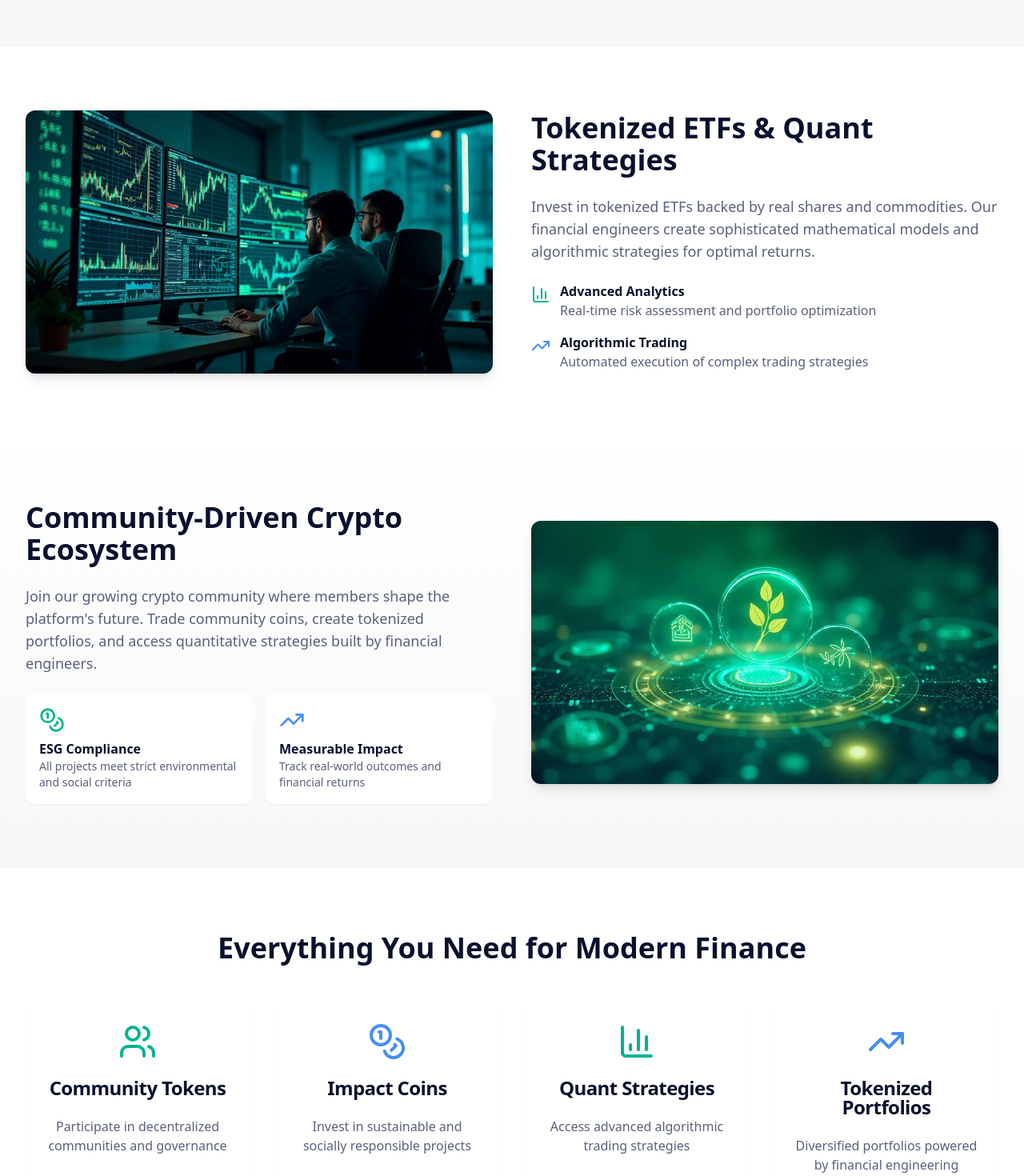
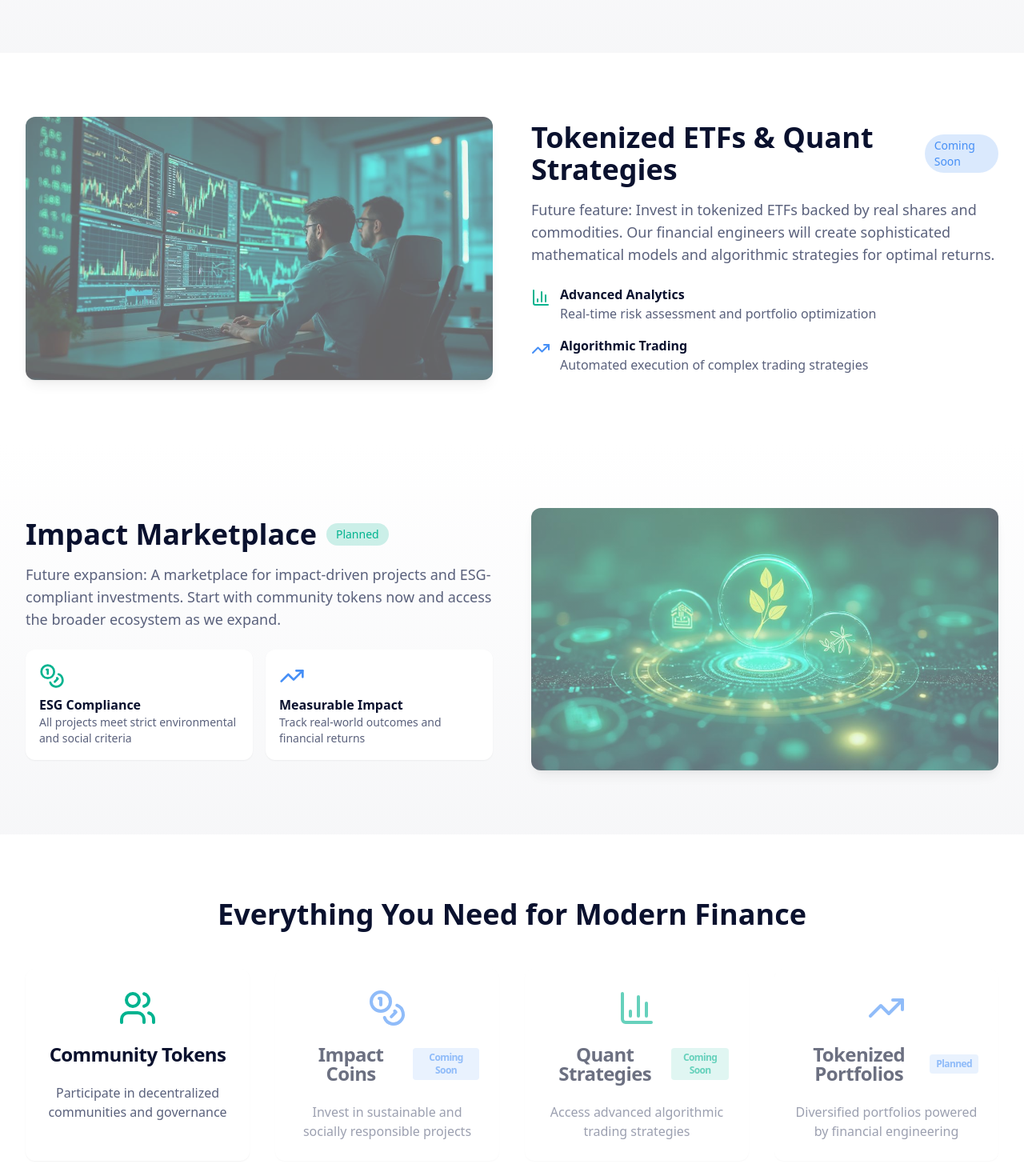
Before and after one commit to quantbasket/QB-monorepo, a React (Vite) app: page / in a window 1280 px wide. Shown: the part 1160-2630 px from the top of the page at 80% size. Built offline with nearby package versions, Linux system fonts and the light colour scheme.

Commit message:
Mark pages as planned

```diff
--- a/src/pages/Index.tsx
+++ b/src/pages/Index.tsx
@@ -24,8 +24,8 @@ const Index = () => {
                 <span className="text-qb-green block">Decentralized Access.</span>
               </h1>
               <p className="text-xl mb-8 text-gray-200">
-                Building a community-driven crypto platform where financial engineers create
-                tokenized ETFs, community coins, and mathematical trading strategies.
+                Launch your community token today! Create community-driven tokens that reward impactful actions.
+                <span className="block text-lg text-qb-green mt-2">Additional features like ETFs and quant strategies coming soon.</span>
               </p>
               <div className="flex flex-col sm:flex-row gap-4">
                 <Link to="/signup">
@@ -102,15 +102,18 @@ const Index = () => {
               <img
                 src={quantStrategiesImg}
                 alt="Quantitative Strategies"
-                className="w-full h-auto rounded-xl shadow-lg"
+                className="w-full h-auto rounded-xl shadow-lg opacity-60"
               />
             </div>
             <div>
-              <h2 className="text-4xl font-bold text-qb-navy mb-6">
-                Tokenized ETFs & Quant Strategies
-              </h2>
+              <div className="flex items-center gap-3 mb-4">
+                <h2 className="text-4xl font-bold text-qb-navy">
+                  Tokenized ETFs & Quant Strategies
+                </h2>
+                <span className="bg-qb-blue/20 text-qb-blue px-3 py-1 rounded-full text-sm font-medium">Coming Soon</span>
+              </div>
               <p className="text-lg text-qb-dark-gray mb-6">
-                Invest in tokenized ETFs backed by real shares and commodities. Our financial engineers create
+                Future feature: Invest in tokenized ETFs backed by real shares and commodities. Our financial engineers will create
                 sophisticated mathematical models and algorithmic strategies for optimal returns.
               </p>
               <div className="space-y-4">
@@ -134,17 +137,20 @@ const Index = () => {
         </div>
       </section>
 
-      {/* Impact Coins Marketplace Section */}
+      {/* Impact Marketplace Section */}
       <section className="section-gradient py-20">
         <div className="max-w-7xl mx-auto px-4 sm:px-6 lg:px-8">
           <div className="grid grid-cols-1 lg:grid-cols-2 gap-12 items-center">
             <div>
-              <h2 className="text-4xl font-bold text-qb-navy mb-6">
-                Community-Driven Crypto Ecosystem
-              </h2>
+              <div className="flex items-center gap-3 mb-4">
+                <h2 className="text-4xl font-bold text-qb-navy">
+                  Impact Marketplace
+                </h2>
+                <span className="bg-qb-green/20 text-qb-green px-3 py-1 rounded-full text-sm font-medium">Planned</span>
+              </div>
               <p className="text-lg text-qb-dark-gray mb-6">
-                Join our growing crypto community where members shape the platform's future. Trade community coins,
-                create tokenized portfolios, and access quantitative strategies built by financial engineers.
+                Future expansion: A marketplace for impact-driven projects and ESG-compliant investments.
+                Start with community tokens now and access the broader ecosystem as we expand.
               </p>
               <div className="grid grid-cols-1 md:grid-cols-2 gap-4">
                 <Card className="glass-card">
@@ -166,8 +172,8 @@ const Index = () => {
             <div className="order-first lg:order-last">
               <img
                 src={impactMarketplaceImg}
-                alt="Impact Coins Marketplace"
-                className="w-full h-auto rounded-xl shadow-lg"
+                alt="Impact Marketplace"
+                className="w-full h-auto rounded-xl shadow-lg opacity-60"
               />
             </div>
           </div>
@@ -191,30 +197,39 @@ const Index = () => {
               </CardContent>
             </Card>
 
-            <Card className="glass-card hover:shadow-xl transition-all duration-300">
+            <Card className="glass-card hover:shadow-xl transition-all duration-300 opacity-60">
               <CardHeader>
                 <Coins className="w-12 h-12 text-qb-blue mx-auto mb-4" />
-                <CardTitle className="text-qb-navy">Impact Coins</CardTitle>
+                <CardTitle className="text-qb-navy flex items-center justify-center gap-2">
+                  Impact Coins
+                  <span className="bg-qb-blue/20 text-qb-blue px-2 py-1 rounded text-xs">Coming Soon</span>
+                </CardTitle>
               </CardHeader>
               <CardContent>
                 <p className="text-qb-dark-gray">Invest in sustainable and socially responsible projects</p>
               </CardContent>
             </Card>
 
-            <Card className="glass-card hover:shadow-xl transition-all duration-300">
+            <Card className="glass-card hover:shadow-xl transition-all duration-300 opacity-60">
               <CardHeader>
                 <BarChart3 className="w-12 h-12 text-qb-green mx-auto mb-4" />
-                <CardTitle className="text-qb-navy">Quant Strategies</CardTitle>
+                <CardTitle className="text-qb-navy flex items-center justify-center gap-2">
+                  Quant Strategies
+                  <span className="bg-qb-green/20 text-qb-green px-2 py-1 rounded text-xs">Coming Soon</span>
+                </CardTitle>
               </CardHeader>
               <CardContent>
                 <p className="text-qb-dark-gray">Access advanced algorithmic trading strategies</p>
               </CardContent>
             </Card>
 
-            <Card className="glass-card hover:shadow-xl transition-all duration-300">
+            <Card className="glass-card hover:shadow-xl transition-all duration-300 opacity-60">
               <CardHeader>
                 <TrendingUp className="w-12 h-12 text-qb-blue mx-auto mb-4" />
-                <CardTitle className="text-qb-navy">Tokenized Portfolios</CardTitle>
+                <CardTitle className="text-qb-navy flex items-center justify-center gap-2">
+                  Tokenized Portfolios
+                  <span className="bg-qb-blue/20 text-qb-blue px-2 py-1 rounded text-xs">Planned</span>
+                </CardTitle>
               </CardHeader>
               <CardContent>
                 <p className="text-qb-dark-gray">Diversified portfolios powered by financial engineering</p>
@@ -231,7 +246,7 @@ const Index = () => {
             Ready to Revolutionize Your Portfolio?
           </h2>
           <p className="text-xl text-gray-200 mb-8">
-            Join thousands of forward-thinking investors who are already building wealth through our platform.
+            Start with Community Tokens today and be part of our growing ecosystem as we launch new features.
           </p>
           <Link to="/signup">
             <Button variant="qbPrimary" size="lg" className="text-lg px-12">
--- a/src/pages/Products.tsx
+++ b/src/pages/Products.tsx
@@ -18,50 +18,54 @@ const Products = () => {
         "Impact-driven economics",
         "Collective wealth building"
       ],
-      badge: "Popular",
-      color: "qb-green"
+      badge: "Available Now",
+      color: "qb-green",
+      available: true
     },
     {
       title: "Impact Coins",
       icon: Globe,
-      description: "Tokenized ETFs backed by real shares and commodities, bringing traditional assets to the blockchain.",
+      description: "Future feature: Sustainable investment tokens backed by ESG-compliant projects and impact metrics.",
       features: [
-        "Real asset backing",
-        "Fractional ownership",
-        "Blockchain transparency",
-        "Lower entry barriers",
-        "Global accessibility"
+        "ESG compliance tracking",
+        "Impact measurement",
+        "Sustainable returns",
+        "Social responsibility",
+        "Environmental benefits"
       ],
-      badge: "Sustainable",
-      color: "qb-blue"
+      badge: "Coming Soon",
+      color: "qb-blue",
+      available: false
     },
     {
       title: "Quant Strategies",
       icon: BarChart3,
-      description: "Mathematical trading strategies with advanced model implementations and algorithmic systems.",
+      description: "Planned feature: Mathematical trading strategies with advanced model implementations and algorithmic systems.",
       features: [
-        "Mathematically backed tokens",
+        "Mathematically backed models",
         "Algorithmic execution",
-        "Mathematical precision",
-        "Risk-optimized models",
-        "Quantitative engineering"
+        "Risk optimization",
+        "Quantitative analysis",
+        "Professional strategies"
       ],
-      badge: "Advanced",
-      color: "qb-green"
+      badge: "Coming Soon",
+      color: "qb-green",
+      available: false
     },
     {
       title: "Tokenized Portfolios",
       icon: TrendingUp,
-      description: "Community-created portfolios combining multiple assets and strategies into tradeable token baskets.",
+      description: "Future expansion: Community-created portfolios combining multiple assets and strategies into tradeable token baskets.",
       features: [
-        "Community-designed baskets",
-        "Multi-strategy integration",
+        "Multi-asset baskets",
+        "Strategy combination",
         "Transparent composition",
-        "Tokenized liquidity",
-        "Collective intelligence"
+        "Community management",
+        "Diversified exposure"
       ],
-      badge: "Professional",
-      color: "qb-blue"
+      badge: "Planned",
+      color: "qb-blue",
+      available: false
     }
   ];
 
@@ -86,13 +90,16 @@ const Products = () => {
         <div className="max-w-7xl mx-auto px-4 sm:px-6 lg:px-8">
           <div className="grid grid-cols-1 lg:grid-cols-2 gap-8">
             {products.map((product, index) => (
-              <Card key={index} className="glass-card hover:shadow-xl transition-all duration-300">
+              <Card key={index} className={`glass-card hover:shadow-xl transition-all duration-300 ${!product.available ? 'opacity-70' : ''}`}>
                 <CardHeader>
                   <div className="flex items-center justify-between mb-4">
                     <div className={`w-12 h-12 bg-${product.color}/20 rounded-lg flex items-center justify-center`}>
                       <product.icon className={`w-6 h-6 text-${product.color}`} />
                     </div>
-                    <Badge variant="secondary" className="bg-qb-green/20 text-qb-green">
+                    <Badge
+                      variant="secondary"
+                      className={product.available ? "bg-qb-green/20 text-qb-green" : "bg-qb-blue/20 text-qb-blue"}
+                    >
                       {product.badge}
                     </Badge>
                   </div>
@@ -113,8 +120,12 @@ const Products = () => {
                     </ul>
                   </div>
 
-                  <Button variant="qbPrimary" className="w-full">
-                    Learn More
+                  <Button
+                    variant={product.available ? "qbPrimary" : "qbSecondary"}
+                    className="w-full"
+                    disabled={!product.available}
+                  >
+                    {product.available ? "Get Started" : "Coming Soon"}
                     <ArrowRight className="ml-2 w-4 h-4" />
                   </Button>
                 </CardContent>
@@ -230,7 +241,7 @@ const Products = () => {
             Ready to Explore Our Products?
           </h2>
           <p className="text-xl text-gray-200 mb-8">
-            Join our platform and start building your diversified portfolio today.
+            Start with Community Tokens and be part of our ecosystem as we expand with new features.
           </p>
           <Button variant="qbPrimary" size="lg" className="text-lg px-12">
             Get Started Now
```
